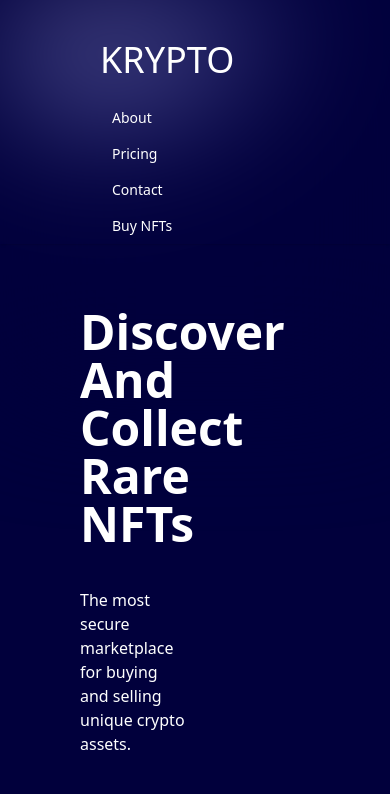
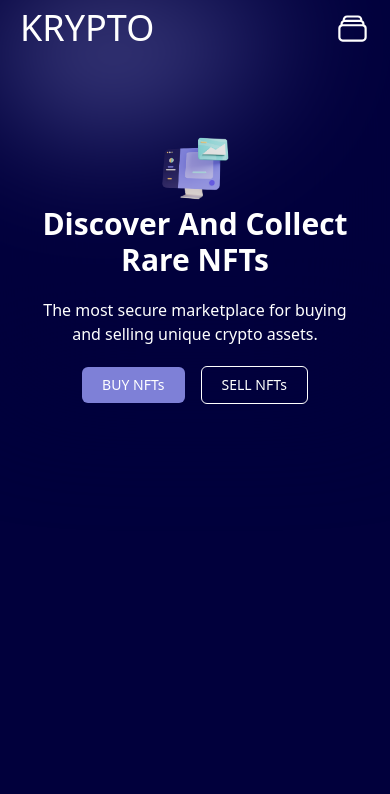
Before and after one commit to da8ah/react-krypto-home, a React (Vite) app: page / in a window 390 px wide. Shown: the top 794 px of the page. Built offline with nearby package versions, Linux system fonts and the light colour scheme.

Commit message:
Mobile Navbar & Hero section

```diff
--- a/package.json
+++ b/package.json
@@ -1,7 +1,7 @@
 {
   "name": "react-krypto-home",
   "private": true,
-  "version": "0.0.0",
+  "version": "0.2.0",
   "type": "module",
   "scripts": {
     "dev": "vite",
@@ -19,6 +19,7 @@
     "@vitejs/plugin-react-swc": "^3.0.0",
     "autoprefixer": "^10.4.14",
     "postcss": "^8.4.21",
+    "react-icons": "^4.8.0",
     "tailwindcss": "^3.3.1",
     "typescript": "^4.9.3",
     "vite": "^4.2.0"
--- a/src/App.tsx
+++ b/src/App.tsx
@@ -1,5 +1,5 @@
+import HeroButton from "@/components/HeroButton";
 import Navbar from "@/components/Navbar";
-import HeroButton from "@/components/HeroButton";
 
 export default function App() {
 	return (
@@ -18,15 +18,18 @@ export default function App() {
 				<circle fill="url('#myGradient')" cx={100} cy={10} r={1000} />
 			</svg>
 			<Navbar />
-			<main id="hero" className="w-full items-center px-20">
-				<div className="mt-16 md:flex md:items-center">
-					<div className="w-[50%] items-center">
-						<h1 className="text-5xl md:text-7xl font-bold">
+			<main
+				id="hero"
+				className="w-full items-center md:px-20 text-center md:text-left"
+			>
+				<div className="flex flex-col-reverse md:flex-row mt-16 items-center">
+					<div className="w-full md:w-[50%] items-center">
+						<h1 className="text-3xl md:text-7xl  font-bold">
 							Discover
-							<br /> And Collect
+							<br className="hidden md:block" /> And Collect
 							<br /> Rare NFTs
 						</h1>
-						<p className="my-10">
+						<p className="my-5 md:my-10">
 							The most secure marketplace for buying <br />
 							and selling unique crypto assets.
 						</p>
@@ -35,11 +38,11 @@ export default function App() {
 							<HeroButton outlined>SELL NFTs</HeroButton>
 						</div>
 					</div>
-					<div className="w-[50%] justify-items-end">
+					<div className="flex w-full md:w-[50%] justify-center">
 						<img
-							className="object-contain"
+							className="object-contain w-[20%] md:w-full"
 							src="src/assets/img-1.png"
-							alt="A PC colorful graphic"
+							alt="A colorful PC graphic"
 						/>
 					</div>
 				</div>
--- a/src/components/HeroButton.tsx
+++ b/src/components/HeroButton.tsx
@@ -8,7 +8,7 @@ interface ButtonProps extends ButtonHTMLAttributes<HTMLButtonElement> {
 export default function HeroButton({ children, outlined }: ButtonProps) {
 	return (
 		<Button
-			className={`rounded-full p-5 mx-2 md:w-52 text-white hover:bg-cyan-500 ${
+			className={`rounded-3xl md:rounded-full mx-2 py-2 px-5 md:p-5 md:w-52 text-white hover:bg-cyan-500 ${
 				outlined ? "border border-white" : "bg-[#7E80D7]"
 			}`}
 		>
--- a/src/components/Navbar.tsx
+++ b/src/components/Navbar.tsx
@@ -1,11 +1,35 @@
 import NavbarButton from "@/components/NavbarButton";
-import { FC } from "react";
+import { FC, useState } from "react";
+import { HiOutlineRectangleStack, HiOutlineXCircle } from "react-icons/hi2";
 
 const Navbar: FC = () => {
+	const [isMenuOpen, setMenuState] = useState<boolean>(false);
+
 	return (
-		<nav className='bg-transparent w-full items-center pt-10 px-20 shadow md:flex md:items-center md:justify-between'>
-			<div className="w-full px-5 pb-5 text-4xl uppercase">Krypto</div>
-			<ul className="md:flex md:items-center">
+		<nav className='bg-transparent w-full items-center pt-2 md:pt-10 md:px-20 md:flex md:items-center md:justify-between'>
+			<div className="w-full px-5 pb-5 flex items-center justify-between">
+				<a href="" className="text-white text-4xl uppercase no-underline">
+					Krypto
+				</a>
+				{isMenuOpen ? (
+					<HiOutlineXCircle
+						className="cursor-pointer md:hidden"
+						size={35}
+						onClick={() => setMenuState(false)}
+					/>
+				) : (
+					<HiOutlineRectangleStack
+						className="cursor-pointer md:hidden"
+						size={35}
+						onClick={() => setMenuState(true)}
+					/>
+				)}
+			</div>
+			<ul
+				id="nabvar-items"
+				hidden={!isMenuOpen}
+				className="w-full md:flex md:items-center md:static absolute bg-[#01003C] bg-opacity-90 md:bg-transparent shadow md:shadow-none"
+			>
 				<li className="mx-4">
 					<NavbarButton>About</NavbarButton>
 				</li>
```
Also changed, not shown: 1 other file (tests, documents, lock files or other folders).
